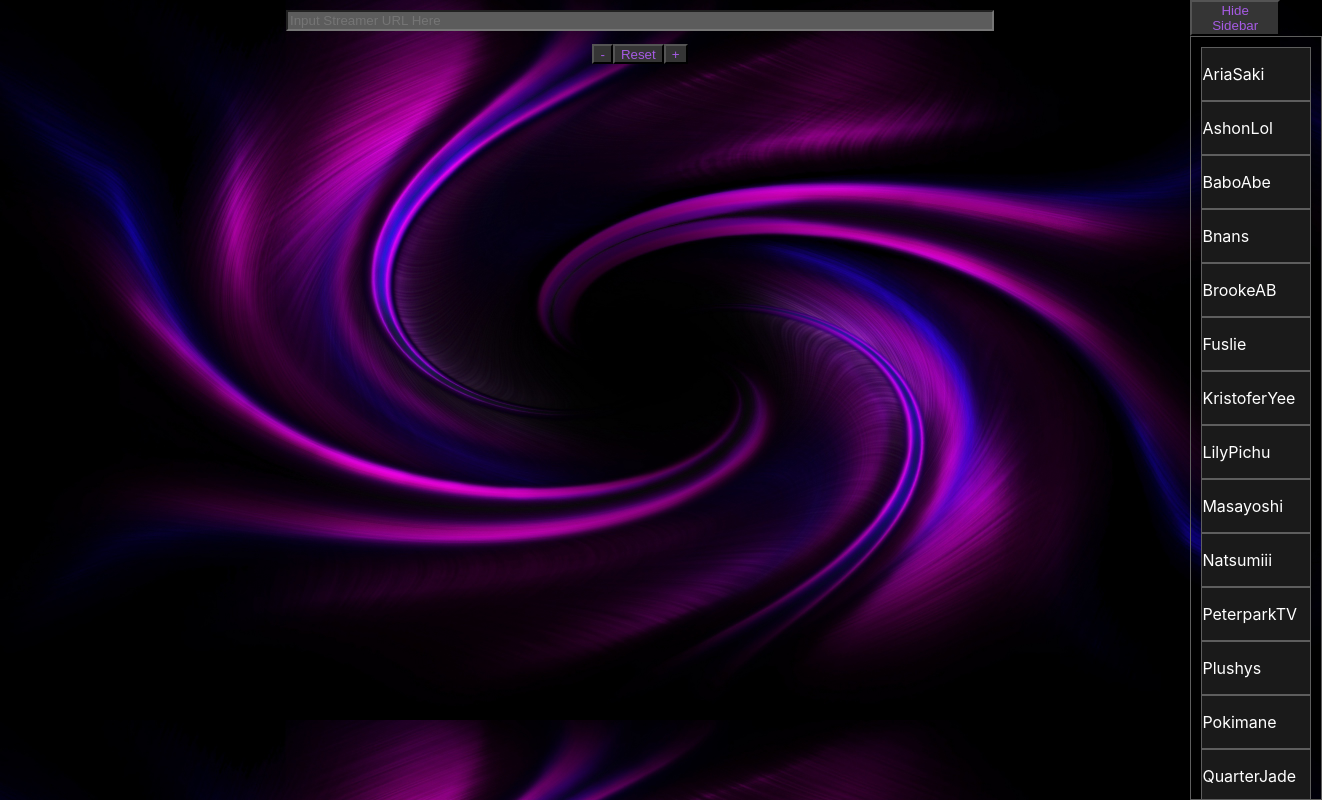
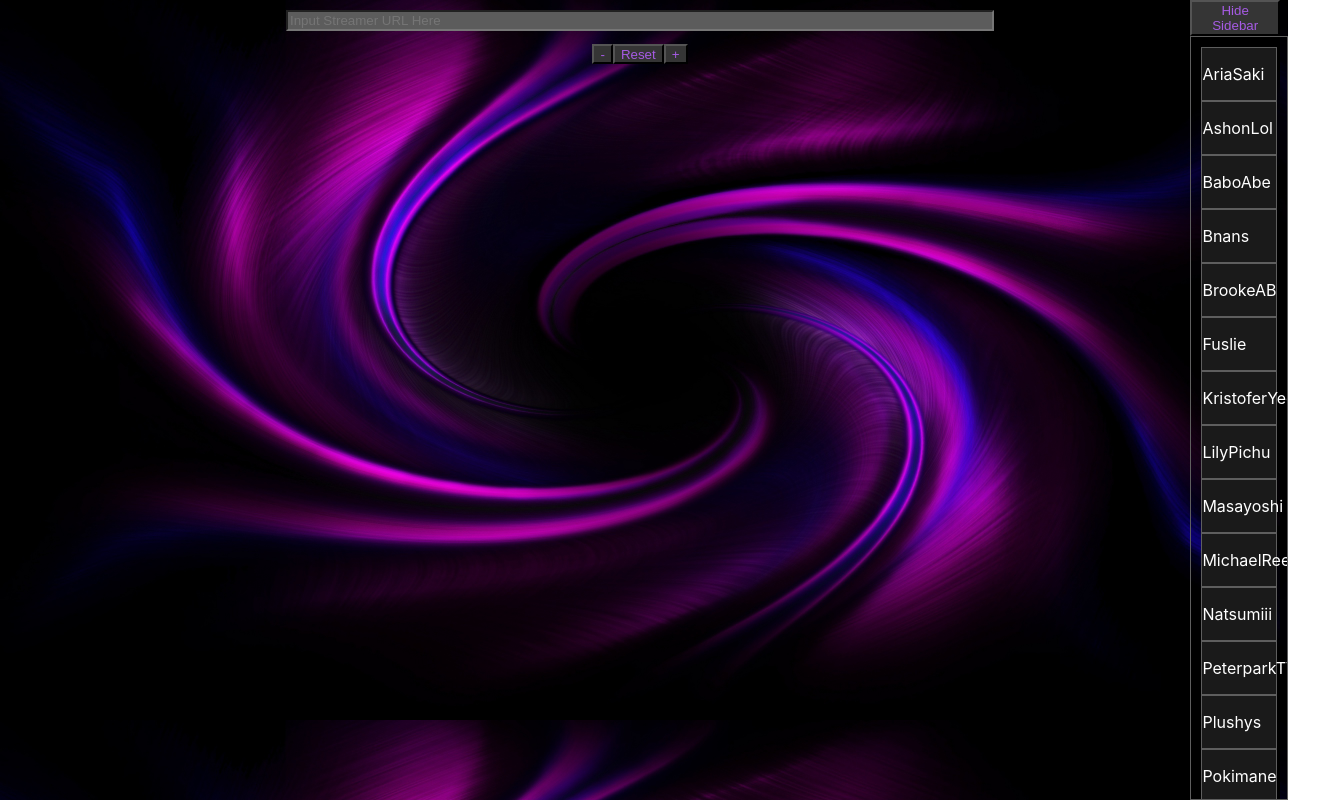
Before and after one commit to jnzhang622/MultiStreamViewer, a React (Create React App) app: page / in a window 1280 px wide. Both pictures are taken after a click on the button "Show Sidebar". Shown: the whole page, 1322 px wide, since content can reach past the window. Built offline with nearby package versions, Linux system fonts and the light colour scheme; data requests are answered from the project's data file.

Commit message:
Properly centered main div and made sidebar absolute

```diff
--- a/db.json
+++ b/db.json
@@ -87,6 +87,14 @@
         {
             "name": "AshonLol",
             "url": "https://www.twitch.tv/ash_on_lol"
+        },
+        {
+            "name": "MichaelReeves",
+            "url": "https://www.twitch.tv/MichaelReeves"
+        },
+        {
+            "name": "lilypi2",
+            "url": "https://www.twitch.tv/lilypi2"
         }
     ]
 }
--- a/src/App.css
+++ b/src/App.css
@@ -15,7 +15,7 @@ body{
   border-style: solid;
   border-width: 1px;
   position: relative;
-  width: 110px;
+  width: 84%;
   height: 100%;
   overflow: scroll;
   scrollbar-color: #39125a #242424;
```
